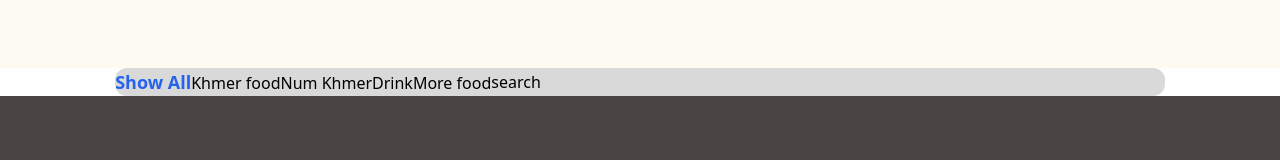
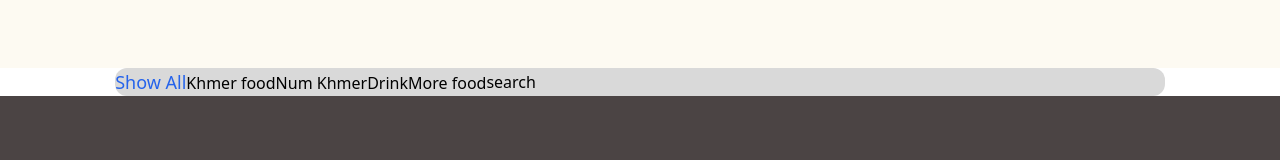
Before and after one commit to SokmengHoem/Khmer_Food, a React (Vite) app: page /food in a window 1280 px wide. Shown: the part 572-732 px from the top of the page. Built offline with nearby package versions, Linux system fonts and the light colour scheme.

Commit message:
Change color

```diff
--- a/src/components/Organisms/layouts/NavLink.tsx
+++ b/src/components/Organisms/layouts/NavLink.tsx
@@ -9,7 +9,7 @@
     <div className=' w-full h-auto'>
         <div className=' w-[82%] bg-[#D9D9D9] rounded-xl  mx-auto flex items-center'>
             <div>
-                <Link to="" className=' text-blue-600 text-lg font-bold'>Show All</Link>
+                <Link to="" className=' text-blue-600 text-lg '>Show All</Link>
                 <Link to="" className=' '>Khmer food</Link>
                 <Link to="" className=' '>Num Khmer</Link>
                 <Link to="" className=' '>Drink</Link>
```
